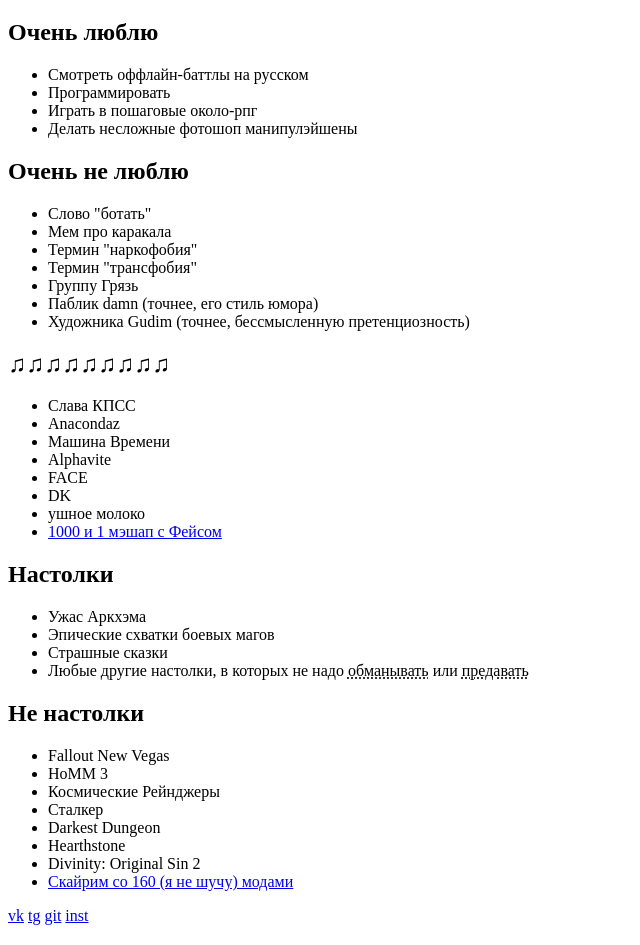
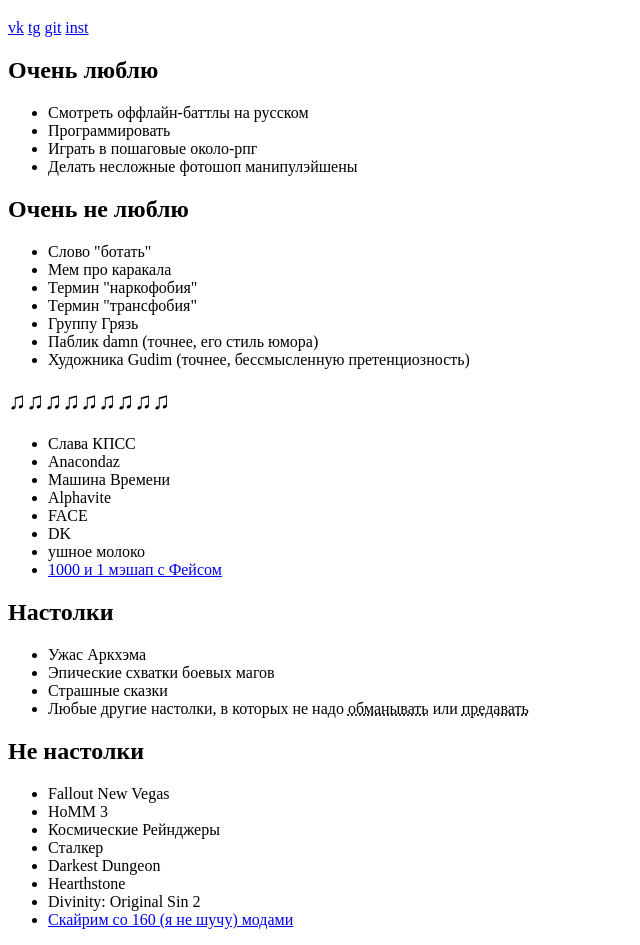
Before and after one commit to kiraventom/kiraventom.github.io, a plain HTML site: page index.html in a window 1280 px wide. Shown: the part 61-1006 px from the top of the page, without its empty margins (0-640 px from the left). Drawn offline with Linux system fonts and the light colour scheme.

Commit message:
fix links pos

```diff
--- a/index.html
+++ b/index.html
@@ -6,6 +6,12 @@
 </head>
 <body>
 <h1>kiraventom</h1>
+
+<p></p>
+<p><a href="https://vk.com/kiraventom">vk</a> <a href="https://t.me/kiraventom">tg</a> <a
+		href="https://github.com/kiraventom">git</a> <a href="fourzerofour.html">inst</a></p>
+<p></p>
+
 <h2>Очень люблю</h2>
 <ul>
 	<li>Смотреть оффлайн-баттлы на русском</li>
@@ -42,7 +48,8 @@
 	<li>Ужас Аркхэма</li>
 	<li>Эпические схватки боевых магов</li>
 	<li>Страшные сказки</li>
-	<li>Любые другие настолки, в которых не надо <abbr title="Мафия">обманывать</abbr> или <abbr title="Игра престолов">предавать</abbr></li>
+	<li>Любые другие настолки, в которых не надо <abbr title="Мафия">обманывать</abbr> или <abbr title="Игра престолов">предавать</abbr>
+	</li>
 </ul>
 
 <h2>Не настолки</h2>
@@ -54,10 +61,8 @@
 	<li>Darkest Dungeon</li>
 	<li>Hearthstone</li>
 	<li>Divinity: Original Sin 2</li>
-	<li><a href="modlist.html">Скайрим со 160 (я не шучу) модами</a> </li>
+	<li><a href="modlist.html">Скайрим со 160 (я не шучу) модами</a></li>
 </ul>
-<p></p>
-<p><a href="https://vk.com/kiraventom">vk</a> <a href="https://t.me/kiraventom">tg</a> <a href="https://github.com/kiraventom">git</a> <a href="fourzerofour.html">inst</a></p>
 
 </body>
 </html>
```
